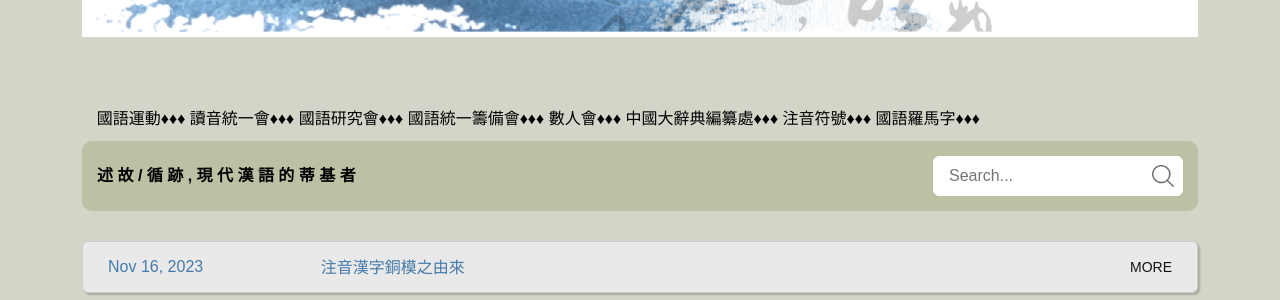
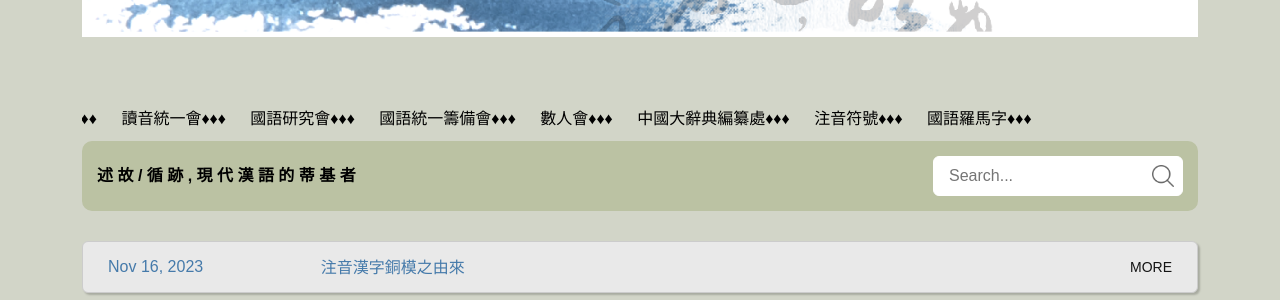
Before and after one commit to clangreformers/clangreformers.github.io, a Jekyll site: the page built from index-tw.md, in a window 1280 px wide. Shown: the part 548-848 px from the top of the page. Built offline with Jekyll 4.4.1, drawn with Linux system fonts in a browser that asks for light colours.

Commit message:
add style

```diff
--- a/assets/css/scrolling_banner_styles.css
+++ b/assets/css/scrolling_banner_styles.css
@@ -13,7 +13,7 @@
     animation: roll 40s linear infinite; /* Adjust the duration as needed */
 }
 
-.word {
+.glossary {
     padding: 0 10px;
 }
 
```
